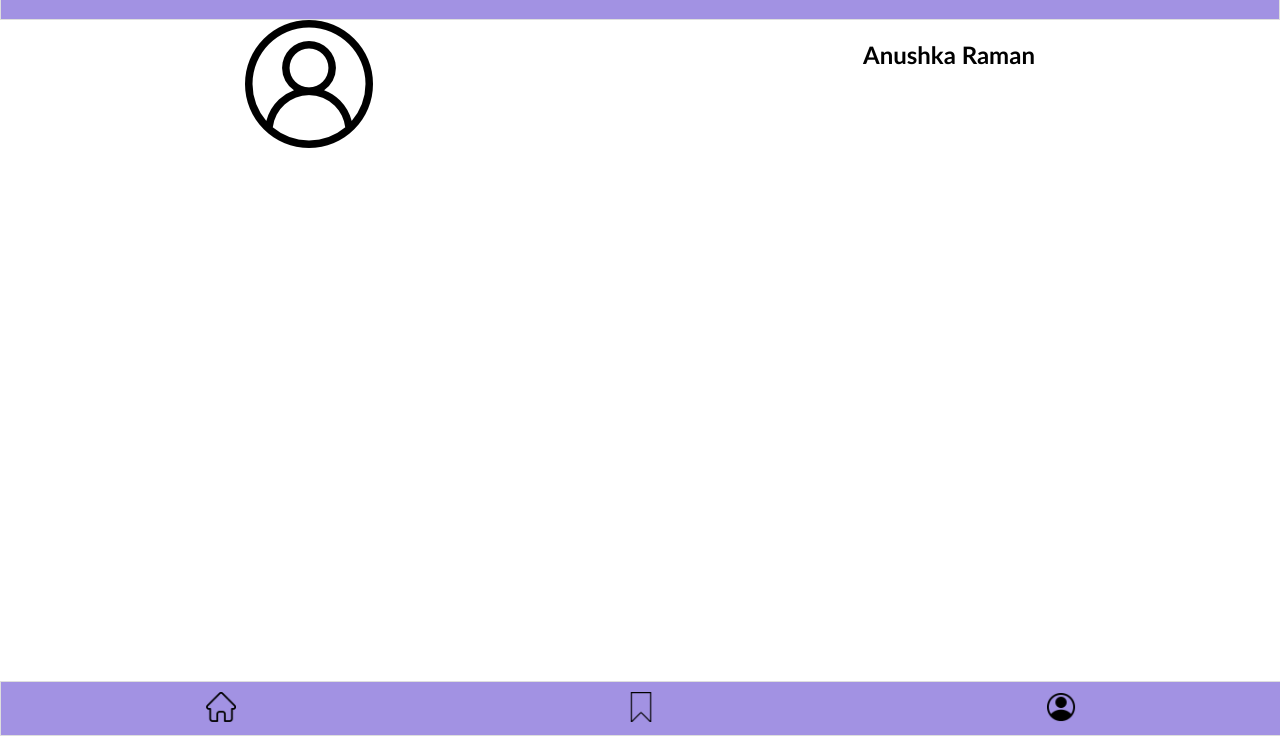
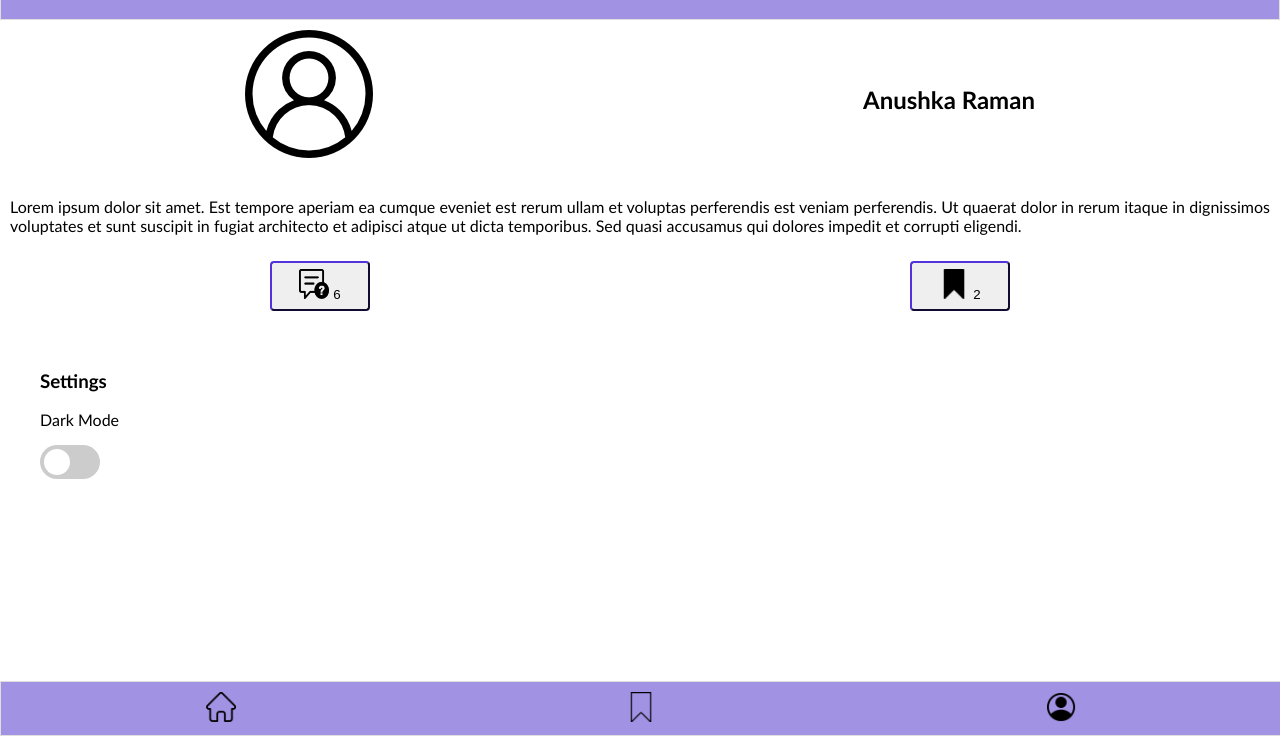
Before and after one commit to anu-r93/anushka-quiz-app, a plain HTML site: page profile.html in a window 1280 px wide. Shown: the part 64-800 px from the top of the page. Drawn offline with Linux system fonts and the light colour scheme.

Commit message:
project quiz app with edits

```diff
--- a/global.css
+++ b/global.css
@@ -53,14 +53,14 @@ footer .navbar {
   height: 35px;
   border-radius: 5px;
 }
-div .tag {
+div.tag {
   /* height: 25px; */
   display: flex;
   flex-direction: row;
   padding: 10px;
   margin-top: 10px;
 }
-div .tag button {
+div.tag button {
   margin: 2px;
   background-color: rgb(80, 79, 83);
   color: white;
@@ -78,7 +78,81 @@ div .tag button {
 div .info {
   display: flex;
   justify-content: space-around;
+  padding: 10px 0;
 }
-div .name {
+div.name {
   display: flex;
+  margin-top: 35px;
 }
+div.about-me {
+  padding: 10px;
+  text-align: justify;
+}
+.button-box img {
+  height: 30px;
+  width: 30px;
+}
+div .button-box {
+  display: flex;
+  border-width: 5px;
+
+  justify-content: space-around;
+}
+div button {
+  width: 100px;
+  height: 50px;
+  border-color: #331f85;
+  border-radius: 4px;
+}
+div.settings {
+  padding: 40px;
+  text-align: justify;
+}
+.switch {
+  position: relative;
+  display: inline-block;
+  width: 60px;
+  height: 34px;
+}
+
+.switch input {
+  opacity: 0;
+  width: 0;
+  height: 0;
+}
+
+.slider {
+  position: absolute;
+  cursor: pointer;
+  top: 0;
+  left: 0;
+  right: 0;
+  bottom: 0;
+  background-color: #ccc;
+  -webkit-transition: 0.4s;
+  transition: 0.4s;
+}
+
+.slider:before {
+  position: absolute;
+  content: "";
+  height: 26px;
+  width: 26px;
+  left: 4px;
+  bottom: 4px;
+  background-color: white;
+  -webkit-transition: 0.4s;
+  transition: 0.4s;
+}
+
+input:checked + .slider {
+  background-color: #000000;
+}
+
+.slider.round {
+  border-radius: 34px;
+}
+
+.slider.round:before {
+  border-radius: 50%;
+}
--- a/profile.html
+++ b/profile.html
@@ -17,6 +17,34 @@
           <img src="resources/profile.png" alt="" />
         </div>
         <div class="name"><h2>Anushka Raman</h2></div>
+      </div>
+      <div class="about-me">
+        <p>
+          Lorem ipsum dolor sit amet. Est tempore aperiam ea cumque eveniet est
+          rerum ullam et voluptas perferendis est veniam perferendis. Ut quaerat
+          dolor in rerum itaque in dignissimos voluptates et sunt suscipit in
+          fugiat architecto et adipisci atque ut dicta temporibus. Sed quasi
+          accusamus qui dolores impedit et corrupti eligendi.
+        </p>
+      </div>
+      <div class="button-box">
+        <button>
+          <img src="resources/question.png" alt="question" /> <span>6</span>
+        </button>
+        <button>
+          <img src="resources/bookmark_filled.png" alt="question" />
+          <span>2</span>
+        </button>
+      </div>
+      <div class="settings">
+        <h3>Settings</h3>
+        <div>
+          <p>Dark Mode</p>
+          <label class="switch">
+            <input type="checkbox" />
+            <span class="slider round"></span>
+          </label>
+        </div>
       </div>
     </div>
 
```
